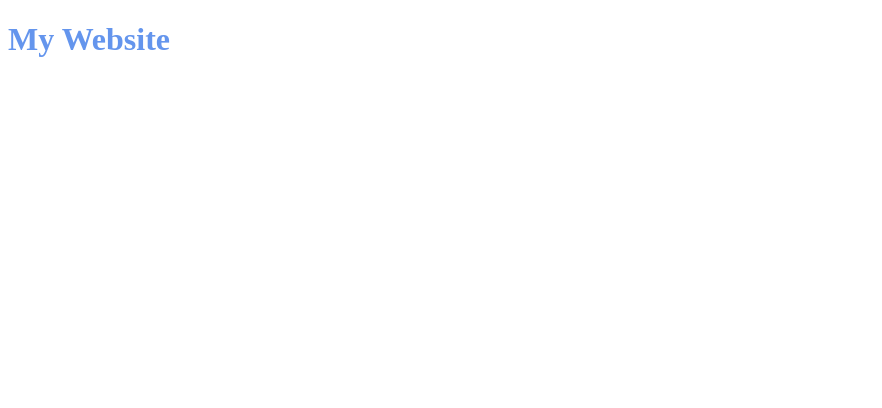
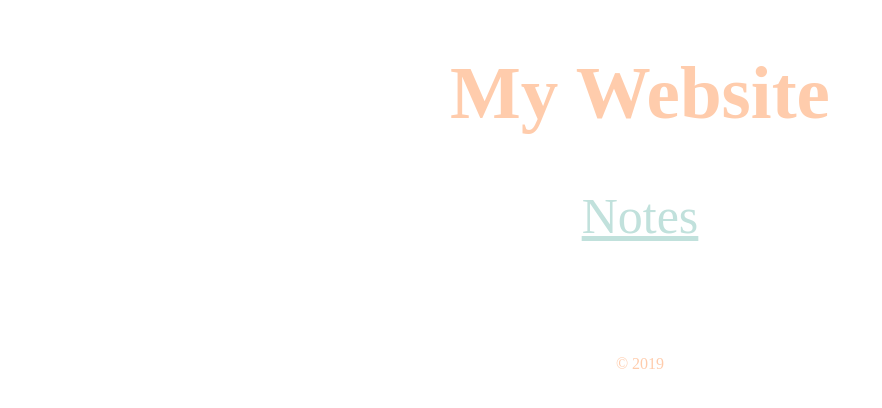
Before and after one commit to Corust/Corust.github.io, a plain HTML site: page index.html in a window 1280 px wide. Shown: the whole page, without its empty margins (0-882 px from the left). Drawn offline with Linux system fonts and the light colour scheme; a web font is replaced by a local one.

Commit message:
Adding design

```diff
--- a/index.html
+++ b/index.html
@@ -1,23 +1,34 @@
 <!DOCTYPE html>
 <html>
-    <head>
-        <title>My Website</title>
-    </head>
-    <body>
-        <header>
 
-        </header>
-        <nav>
+<head>
+    <title>My Website</title>
+    <link rel="stylesheet" href="style.css">
+</head>
 
-        </nav>
+<body>
+    <header>
         <h1>My Website</h1>
-        <a href="../htmlnotes"> </a>
-        <link rel="stylesheet" href="../style.css">
+    </header>
+    <nav>
+        <a href="notes/notes.html"s>Notes</a>
         <br>
         <br>
         <a href=""></a>
         <a href="recipe.html"></a>
         <br>
         <br>
-    </body>
+    </nav>
+    <section>
+
+    </section>
+    <footer>
+        <p>&copy; 2019</p>
+    </footer>
+
+
+
+
+</body>
+
 </html>
--- a/style.css
+++ b/style.css
@@ -1,4 +1,17 @@
 @import url('https://fonts.googleapis.com/css?family=Kumar+One+Outline&display=swap');
+body {
+    color: #FFCCAC;
+    font-family: "Kumar One Outline";
+    text-align: center;
+}
 h1{
-    color: cornflowerblue;
+    font-size: 75px;
 }
+a:link,
+a:visited {
+    font-size: 50px;
+    color: #C1E1DC;
+}
+a:hover {
+    color: #FFEB94;
+}
```
Also changed, not shown: notes/htmlNotes2.html (renamed from htmlnotes/htmlnotes2.html, +1 -0 lines), notes/notes.html (added, +28 -0 lines), notes/htmlNotes1.html (renamed from htmlnotes/htmlnotes1.html), notes/htmlNotes3.html (renamed from htmlnotes/htmlnotes3.html), notes/htmlNotes4.html (renamed from htmlnotes/htmlnotes4.html), notes/htmlNotes5.html (renamed from htmlnotes/htmlnotes5.html).
